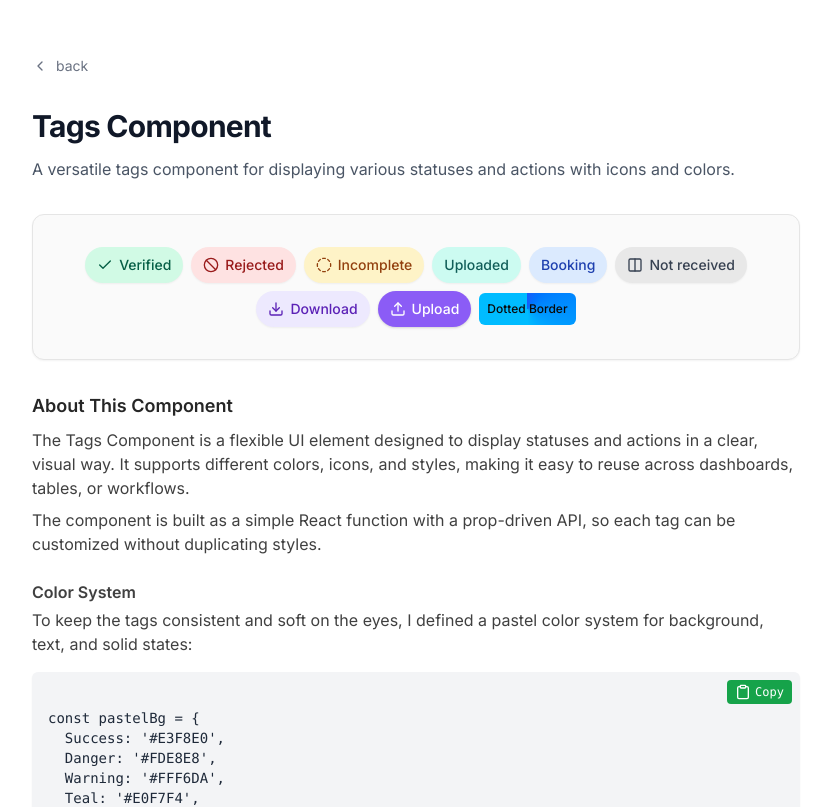
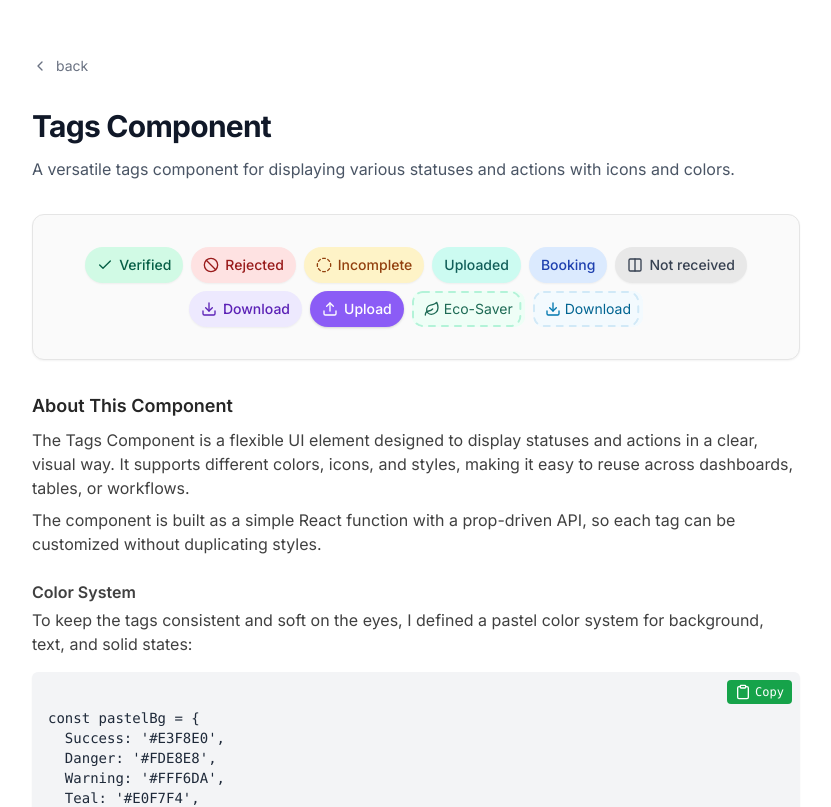
Before and after one commit to prash240303/crafts, a Next.js app: page /tags-component in a window 1280 px wide. Shown: the top 807 px of the page, without its empty margins (224-1055 px from the left). Built offline with nearby package versions, Linux system fonts and the light colour scheme.

Commit message:
feat : add new dashed border tag/button UI

```diff
--- a/src/app/tags-component/page.tsx
+++ b/src/app/tags-component/page.tsx
@@ -10,7 +10,7 @@ import {
   Download,
   Upload,
 } from "lucide-react";
-import TagsComponent, { DottedBorderTags, SkeuomorphicTag } from "@/components/TagsComponent";
+import TagsComponent, { DashedBorderTags } from "@/components/TagsComponent";
 import ComponentLayout from "@/components/Layout/ComponentLayout";
 import CodeBlock from "@/components/Layout/CodeBlock";
 import { motion } from 'framer-motion';
@@ -246,11 +246,7 @@ const page = () => {
           colorType="solid"
           color="Purple"
         />
-
-        <DottedBorderTags/>
-        {/* <SkeuomorphicTag status="pending" icon={<CircleDashed />}>
-          Paper Tag
-        </SkeuomorphicTag> */}
+        <DashedBorderTags/>
       </div>
 
       <div className="text-base mt-8 text-neutral-700">
--- a/src/components/TagsComponent.tsx
+++ b/src/components/TagsComponent.tsx
@@ -1,5 +1,5 @@
 import React from "react";
-import { Mail } from "lucide-react";
+import { BoltIcon, DownloadIcon, Leaf, Mail, ZapIcon } from "lucide-react";
 import { DotIcon } from "lucide-react";
 import { Check } from "lucide-react";
 import { ReactNode } from "react";
@@ -183,12 +183,114 @@ function getGlassyStatusStyles(status: StatusType): string {
   return `${baseStyles} ${statusMap[status]} ${shimmerEffect}`;
 }
 
-export const DottedBorderTags = () => {
+interface DashedBorderProps {
+  children: React.ReactNode;
+  dashLength?: number;
+  gapLength?: number;
+  borderWidth?: number;
+  borderColor?: string;
+  borderRadius?: number;
+  className?: string;
+  bgColor?: string;
+  textColor?: string;
+}
+
+export const DashedBorder: React.FC<DashedBorderProps> = ({
+  children,
+  dashLength = 8,
+  gapLength = 4,
+  borderWidth = 2,
+  borderColor = "#2563eb",
+  borderRadius = 6,
+  className = "",
+  bgColor = "#000",
+  textColor = "#fff",
+}) => {
+  const dashArray = dashLength + gapLength;
+
+  return (
+    <div
+      className={`relative z-0 group ${className} overflow-hidden`}
+      style={{ borderRadius: borderRadius }}
+    >
+      <style>
+        {`
+          @keyframes dash-animation {
+            to {
+              stroke-dashoffset: ${dashArray};
+            }
+          }
+          .dash-border {
+            animation: dash-animation 1s linear infinite;
+            animation-play-state: paused;
+          }
+          .group:hover .dash-border {
+            animation-play-state: running;
+          }
+        `}
+      </style>
+      <svg
+        className="absolute z-10 inset-0 w-full h-full pointer-events-none"
+        style={{ overflow: "visible" }}
+      >
+        <rect
+          className="dash-border"
+          x={borderWidth / 2}
+          y={borderWidth / 2}
+          width={`calc(100% - ${borderWidth}px)`}
+          height={`calc(100% - ${borderWidth}px)`}
+          rx={borderRadius}
+          ry={borderRadius}
+          fill="none"
+          strokeLinecap="round"
+          stroke={borderColor}
+          strokeWidth={borderWidth}
+          strokeDasharray={`${dashLength} ${gapLength}`}
+          strokeDashoffset="0"
+        />
+      </svg>
+      <div
+        className={`relative hover:cursor-pointer px-3 py-2`}
+        style={{ backgroundColor: bgColor, color: textColor }}
+      >
+        {children}
+      </div>
+    </div>
+  );
+};
+
+// Usage example:
+export function DashedBorderTags() {
   return (
     <>
-      <div className=" transition-all flex items-center gap-1 p-2 bg-conic from-blue-600 to-sky-400 to-50% cursor-pointer select-none rounded-md">
-        <span className="font-medium text-xs">Dotted Border</span>
-      </div>
+      <DashedBorder
+        dashLength={6}
+        gapLength={7}
+        borderWidth={2}
+        bgColor="#EEFEF6"
+        borderRadius={10}
+        borderColor="#B3F3D8"
+        textColor="#1E6A55"
+      >
+        <div className="text-sm flex items-center justify-center gap-1">
+          <Leaf className="text-[#1E6A55] w-4 h-4" />
+          Eco-Saver
+        </div>
+      </DashedBorder>
+      <DashedBorder
+        dashLength={6}
+        gapLength={7}
+        borderWidth={2}
+        bgColor="#F3FAFE"
+        borderRadius={10}
+        borderColor="#D1E9F7"
+        textColor="#016491"
+      >
+        <div className="text-sm flex items-center justify-center gap-1">
+          <DownloadIcon className="text-[#0077ae] w-4 h-4" />
+          Download
+        </div>
+      </DashedBorder>
     </>
   );
-};
+}
```
